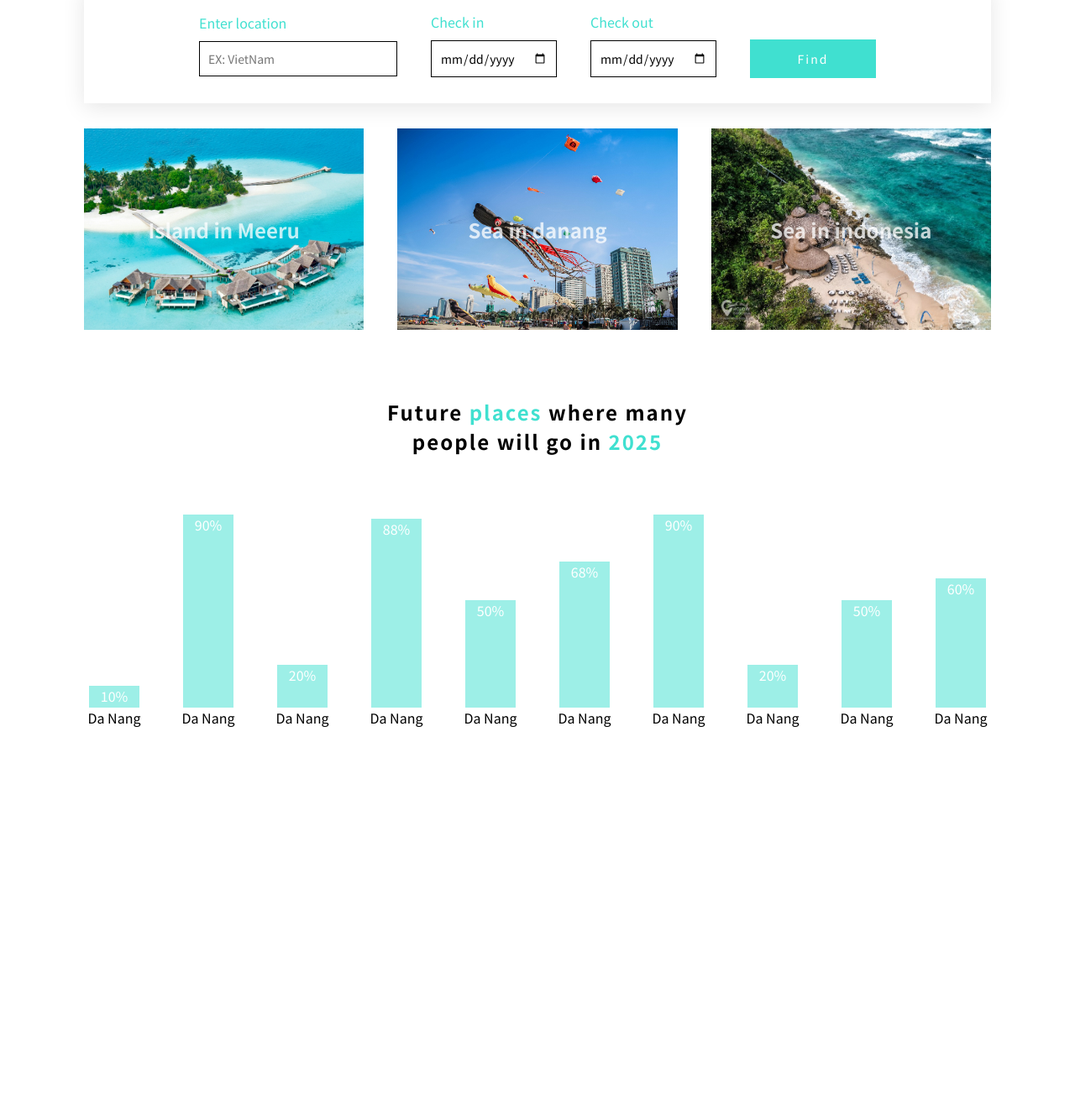
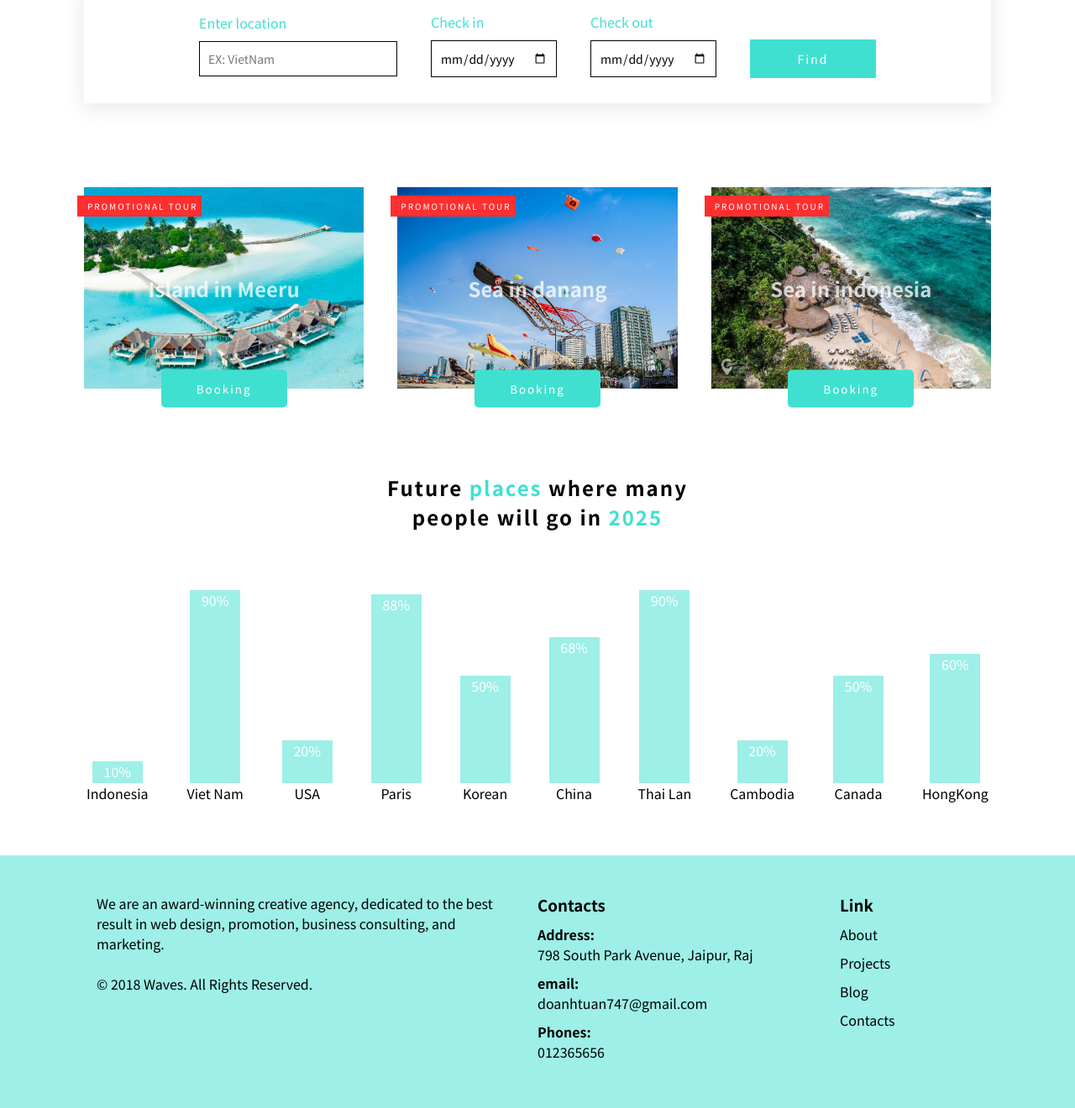
Before and after one commit to Tuan747/html-css, a plain HTML site: page index.html in a window 1280 px wide. Shown: the part 712-2032 px from the top of the page at 84% size. Before the commit the page ends 1641 px from the top, so only its background shows below. Drawn offline with Linux system fonts and the light colour scheme.

Commit message:
update footer

```diff
--- a/index.html
+++ b/index.html
@@ -4,6 +4,9 @@
 <head>
   <meta charset="UTF-8" />
   <meta name="viewport" content="width=device-width, initial-scale=1.0" />
+  <meta name="author" content="DoAnhTuan" />
+  <meta name="description" content="Travel" />
+  <meta name="keywords" content="Travel" />
   <link rel="stylesheet" href="./style.css" />
   <link href="https://cdnjs.cloudflare.com/ajax/libs/font-awesome/5.13.0/css/all.min.css" rel="stylesheet" />
   <title>HTML/CSS</title>
@@ -24,7 +27,6 @@
         <li><a href="#">About</a></li>
         <li><a href="#">Contact</a></li>
       </ul>
-
       <ul class="group__action">
         <li class="group__action--user">
           <a href="#">Do Anh Tuan</a>
@@ -59,12 +61,12 @@
         <input type="text" id="location" placeholder="EX: VietNam" />
       </div>
       <div class="searchBox__inputBox">
-        <label>Check in</label>
-        <input type="date" />
+        <label for=check-in>Check in</label>
+        <input type="date" id="check-in" />
       </div>
       <div class="searchBox__inputBox">
-        <label>Check out</label>
-        <input type="date" />
+        <label for="check-out">Check out</label>
+        <input type="date" id="check-out" />
       </div>
       <div class="searchBox__inputBox">
         <label class="white">-</label>
@@ -76,16 +78,22 @@
   <section>
     <div class="suggest">
       <div class="suggest__location">
+        <div class="suggest__location--lable">Promotional tour</div>
         <img src="./img/Island__meeru.jpg" alt="Island__meeru" />
         <h4>Island in Meeru</h4>
+        <input type="submit" value="Booking" class="suggest__location--book" />
       </div>
       <div class="suggest__location">
+        <div class="suggest__location--lable">Promotional tour</div>
         <img src="./img/sea__danang.jpg" alt="sea__danang" />
         <h4>Sea in danang</h4>
+        <input type="submit" value="Booking" class="suggest__location--book" />
       </div>
       <div class="suggest__location">
+        <div class="suggest__location--lable">Promotional tour</div>
         <img src="./img/sea__indonesia.jpg" alt="sea__indonesia" />
         <h4>Sea in indonesia</h4>
+        <input type="submit" value="Booking" class="suggest__location--book" />
       </div>
     </div>
     <div class="chart">
@@ -93,47 +101,79 @@
       <div class="chart-popular">
         <div class="chart-popular__list">
           <div class="chart-popular__list--item" style="--percent: 10%">10%</div>
-          <p>Da Nang</p>
+          <p>Indonesia</p>
         </div>
         <div class="chart-popular__list">
           <div class="chart-popular__list--item" style="--percent: 90%">90%</div>
-          <p>Da Nang</p>
+          <p>Viet Nam</p>
         </div>
         <div class="chart-popular__list">
           <div class="chart-popular__list--item" style="--percent: 20%">20%</div>
-          <p>Da Nang</p>
+          <p>USA</p>
         </div>
         <div class="chart-popular__list">
           <div class="chart-popular__list--item" style="--percent: 88%">88%</div>
-          <p>Da Nang</p>
+          <p>Paris</p>
         </div>
         <div class="chart-popular__list">
           <div class="chart-popular__list--item" style="--percent: 50%">50%</div>
-          <p>Da Nang</p>
+          <p>Korean</p>
         </div>
         <div class="chart-popular__list">
           <div class="chart-popular__list--item" style="--percent: 68%">68%</div>
-          <p>Da Nang</p>
+          <p>China</p>
         </div>
         <div class="chart-popular__list">
           <div class="chart-popular__list--item" style="--percent: 90%">90%</div>
-          <p>Da Nang</p>
+          <p>Thai Lan</p>
         </div>
         <div class="chart-popular__list">
           <div class="chart-popular__list--item" style="--percent: 20%">20%</div>
-          <p>Da Nang</p>
+          <p>Cambodia</p>
         </div>
         <div class="chart-popular__list">
           <div class="chart-popular__list--item" style="--percent: 50%">50%</div>
-          <p>Da Nang</p>
+          <p>Canada</p>
         </div>
         <div class="chart-popular__list">
           <div class="chart-popular__list--item" style="--percent: 60%">60%</div>
-          <p>Da Nang</p>
+          <p>HongKong</p>
         </div>
       </div>
     </div>
   </section>
+  <!-- footer -->
+  <footer>
+    <div class="introduce">
+      We are an award-winning creative agency, dedicated to the best result in web design, promotion, business
+      consulting, and marketing.
+      <br /><br />© 2018 Waves. All Rights Reserved.
+    </div>
+    <div class="contacts">
+      <h3>Contacts</h3>
+      <div class="contacts__item">
+        <strong>Address:</strong>
+        <p>798 South Park Avenue, Jaipur, Raj</p>
+      </div>
+      <div class="contacts__item">
+        <strong>email:</strong>
+        <p>doanhtuan747@gmail.com</p>
+      </div>
+      <div class="contacts__item">
+        <strong>Phones:</strong>
+        <p>012365656</p>
+      </div>
+    </div>
+    <div class="link">
+      <h3>Link</h3>
+      <ul class="link__nav">
+        <li><a href="#">About</a></li>
+        <li><a href="#">Projects</a></li>
+        <li><a href="#">Blog</a></li>
+        <li><a href="#">Contacts</a></li>
+      </ul>
+    </div>
+  </footer>
 </body>
 
 </html>
--- a/style.css
+++ b/style.css
@@ -23,12 +23,14 @@
   --bg-color-main: #ffffff;
   --bg-turquoise-fading: rgba(64, 224, 208, 0.51);
   --bg-color-turquoise: turquoise;
+  --bg-color-red: #ff2f2f;
   --bg-color-navbar: rgb(0 0 0 / 51%);
 
   /* shadow */
   --boxShadow-color-main: rgba(0, 0, 0, 0.1);
 
   /* font-size */
+  --font-size-l: 10px;
   --font-size-xl: 14px;
   --font-size-2xl: 24px;
   --font-size-3xl: 45px;
@@ -227,6 +229,7 @@ section {
   display: flex;
   justify-content: center;
   align-items: center;
+  margin-top: 70px;
 }
 .suggest__location {
   position: relative;
@@ -238,10 +241,19 @@ section {
   height: 30vh;
   cursor: pointer;
 }
+.suggest__location--lable {
+  position: absolute;
+  top: 10px;
+  left: -8px;
+  font-size: var(--font-size-l);
+  padding: 5px 5px 5px 12px;
+  display: block;
+  background: var(--bg-color-red);
+  text-transform: uppercase;
+  color: var(--text-color-white);
+  letter-spacing: 2px;
+}
 .suggest__location img {
-  position: absolute;
-  top: 0;
-  left: 0;
   width: 100%;
   height: 100%;
 }
@@ -259,6 +271,23 @@ section {
   color: var(--text-color-white);
   font-size: var(--font-size-2xl);
 }
+.suggest__location--book {
+  position: absolute;
+  bottom: 0px;
+  padding: 13px;
+  border-radius: 5px;
+  border: none;
+  transform: translateY(50%);
+  letter-spacing: 2px;
+  min-width: 150px;
+  background-color: var(--bg-color-turquoise);
+  color: var(--text-color-white);
+  cursor: pointer;
+  transition: ease-in 0.2s;
+}
+.suggest__location--book:hover {
+  opacity: 0.9;
+}
 #check {
   display: none;
 }
@@ -272,7 +301,7 @@ section {
   color: var(--text-color-turquoise) !important;
 }
 .chart {
-  margin-top: 80px;
+  margin-top: 100px;
 }
 .chart .chart__title{
   font-size: var(--font-size-2xl);
@@ -318,13 +347,42 @@ section {
     height: var(--percent)
   }
 }
-
+footer {
+  display: flex;
+  justify-content: space-around;
+  align-items: flex-start;
+  padding: 30px 100px;
+  background-color: var(--border-color-fading);
+}
+.introduce {
+  flex: 3;
+}
+.contacts {
+  flex: 2;
+}
+.link {
+  flex: 1;
+}
+.introduce, .contacts, .link {
+  margin: 15px;
+}
+.contacts__item, h3, .link__nav li {
+  margin-bottom: 10px;
+}
+.link__nav li {
+  list-style: none;
+}
+.link__nav li a {
+  text-decoration: none;
+  color: var(--text-color-main)
+}
 /* responsive */
 /* mobile */
 @media (max-width: 740px) {
   header,
-  section {
+  section, footer {
     padding: 20px;
+    font-size: var(--font-size-l)
   }
   .checkbtn {
     display: block;
@@ -353,7 +411,7 @@ section {
   #check:checked ~ .group__navigation {
     right: 0;
     flex-direction: column;
-    justify-content: end;
+    justify-content: start;
   }
   .group__navigation li {
     display: block;
@@ -388,7 +446,7 @@ section {
     flex-direction: column;
   }
   .suggest__location {
-    margin-bottom: 10px;
+    margin-bottom: 50px;
     height: 50vh;
   }
   .suggest__location h4 {
@@ -398,8 +456,9 @@ section {
 /* table */
 @media (min-width: 741px) and (max-width: 1023px) {
   header,
-  section {
+  section,footer {
     padding: 30px;
+    font-size: var(--font-size-l)
   }
   .group ul li a {
     font-size: var(--font-size-xl);
@@ -417,10 +476,10 @@ section {
     flex-direction: column;
   }
   .suggest__location {
-    margin-bottom: 10px;
+    margin-bottom: 50px;
     height: 50vh;
   }
 }
-/* pc */
+/* pc || laptop*/
 @media (min-width: 1024px) {
 }
```
